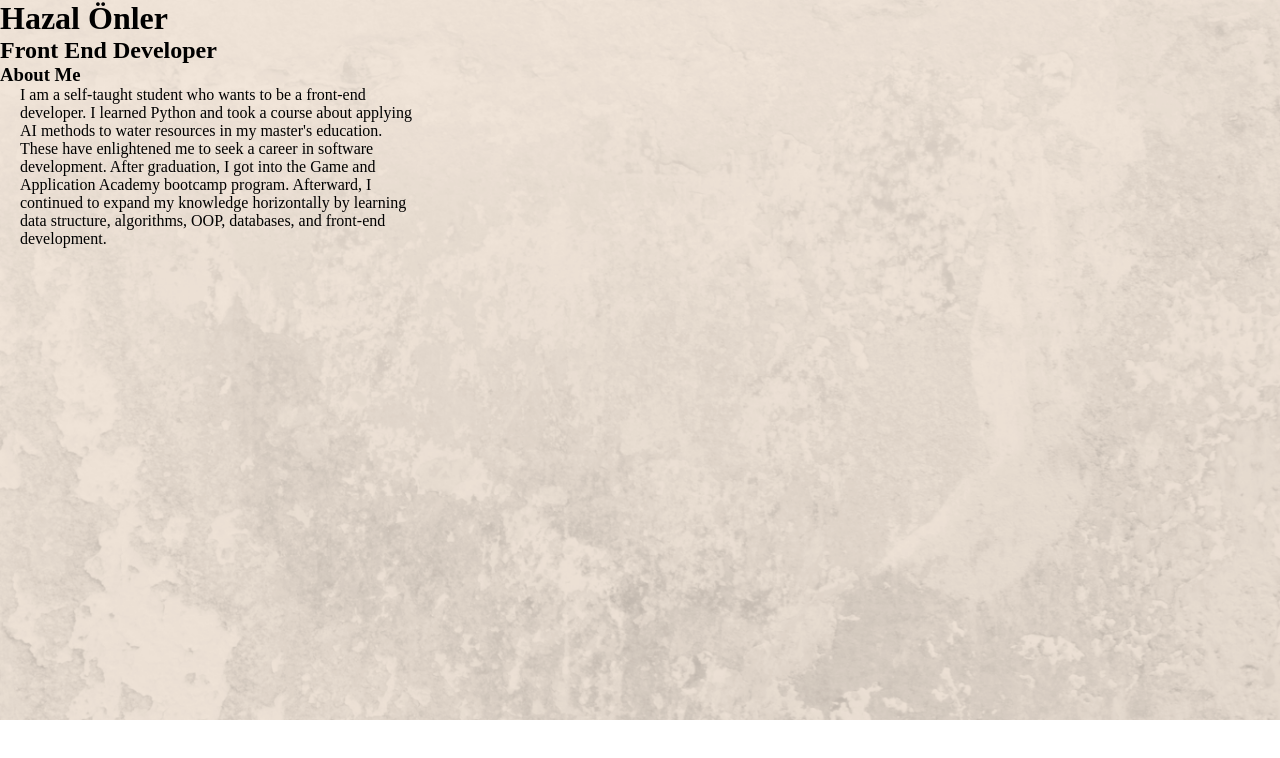
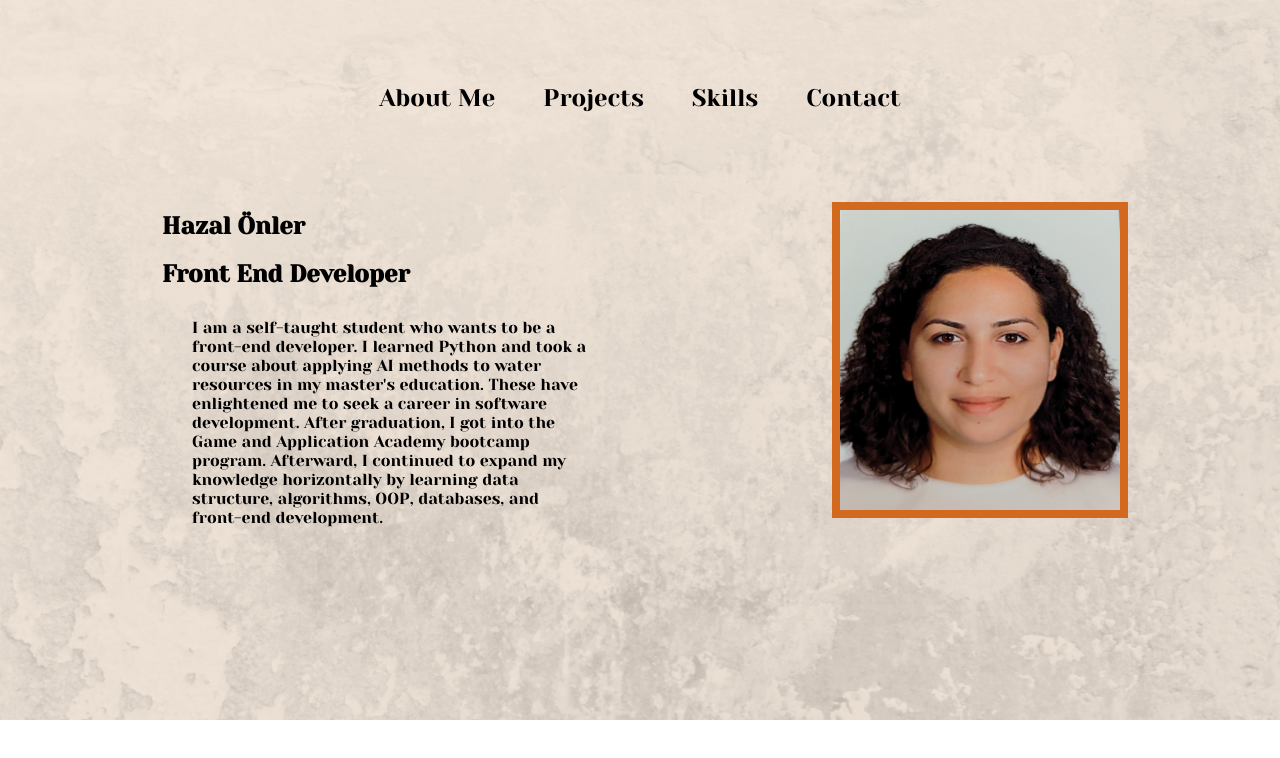
Before and after one commit to hazalonler/personal_portfolio, a plain HTML site: page src/index.html in a window 1280 px wide. Drawn offline with Linux system fonts and the light colour scheme.

Commit message:
navigation bar and profile info parts added by just applying basic CSS rules

```diff
--- a/src/index.html
+++ b/src/index.html
@@ -3,19 +3,34 @@
   <head>
     <title>Personal Portfolio Website</title>
     <link href="style.css" rel="stylesheet">
+    <link href="https://fonts.googleapis.com/css2?family=Yeseva+One&display=swap" rel="stylesheet">
   </head>
   <body>
     <header>
-        <h1>Hazal Önler</h1>
-        <h2>Front End Developer</h2>
+        <nav>
+            <div class="nav-el">About Me</div>
+            <div class="nav-el">Projects</div>
+            <div class="nav-el">Skills</div>
+            <div class="nav-el">Contact</div>
+        </nav>
     </header>
-    <section>
-        <h3>About Me</h3>
-        <p>I am a self-taught student who wants to be a front-end developer. I learned Python and took a course about applying AI methods to water resources in my master's education. These have enlightened me to seek a career in software development. After graduation, I got into the Game and Application Academy bootcamp program.
-            Afterward, I continued to expand my knowledge horizontally by learning data structure, algorithms, OOP, databases, and front-end development. </p>
+    <section id="main-section">
+        <div class="personal">
+            <div class="info">
+                <h1>Hazal Önler</h1>
+                <h2>Front End Developer</h2>
+                <p>I am a self-taught student who wants to be a front-end developer. I learned Python and took a course about applying AI methods to water resources in my master's education. These have enlightened me to seek a career in software development. After graduation, I got into the Game and Application Academy bootcamp program.
+                Afterward, I continued to expand my knowledge horizontally by learning data structure, algorithms, OOP, databases, and front-end development. </p>
+            </div>
+            <div class="profile-pic">
+                <img src="../profile-pic.jpeg" alt="profile-picture">
+            </div>
+        </div>
+        <div class="projects">
+            <div></div>
+            <div></div>
+            <div></div>
+        </div>
     </section>
-
-
-
   </body>
 </html>
--- a/src/style.css
+++ b/src/style.css
@@ -1,13 +1,47 @@
 * {
-    font-family: 'Times New Roman', Times, serif;
+    font-family: 'Yeseva One', serif;
     margin: 0;
     padding: 0;
 }
 
 body {
-    background-image: url('../HAZAL\ ONLER.png');
+    background-image: url('../background.png');
     background-repeat: no-repeat;
     background-size: cover;
+    margin: 50px 200px;
+}
+
+nav {
+    display: flex;
+    justify-content: center;
+    padding: 10px;
+}
+
+.nav-el {
+    padding: 1.5rem;
+    font-size: 1.5rem;
+    font-weight: 500;
+}
+
+#main-section {
+    display: flex;
+    flex-direction: column;
+    justify-content: center;
+    padding: 2rem;
+}
+
+.personal {
+    display: flex;
+    justify-content: center;
+}
+
+.info, .profile-pic {
+    padding: 1.5rem;
+    margin: 0 6rem;
+}
+
+h1, h2 {
+    padding: 10px;
 }
 
 
@@ -15,4 +49,11 @@ p {
     width: 400px;
     position: relative;
     left: 20px;
+    padding: 20px;
 }
+
+.profile-pic img {
+    width: 280px;
+    height: 300px;
+    border: solid 0.5rem chocolate;
+}
```
Also changed, not shown: background.png (renamed from HAZAL ONLER.png), css3.svg (added), github.svg (added), js.svg (added), linkedin.svg (added), profile-pic.jpeg (added), python.svg (added), twitter-alt-circle.svg (added).
